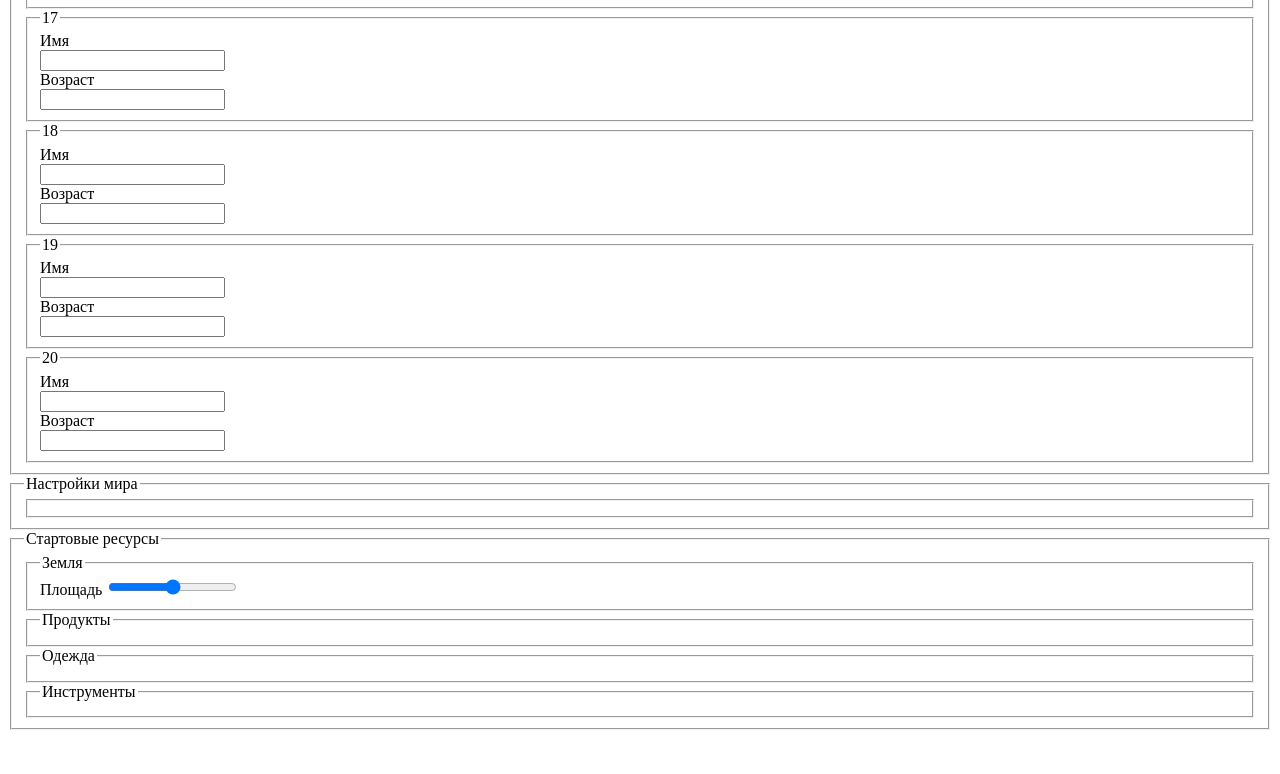
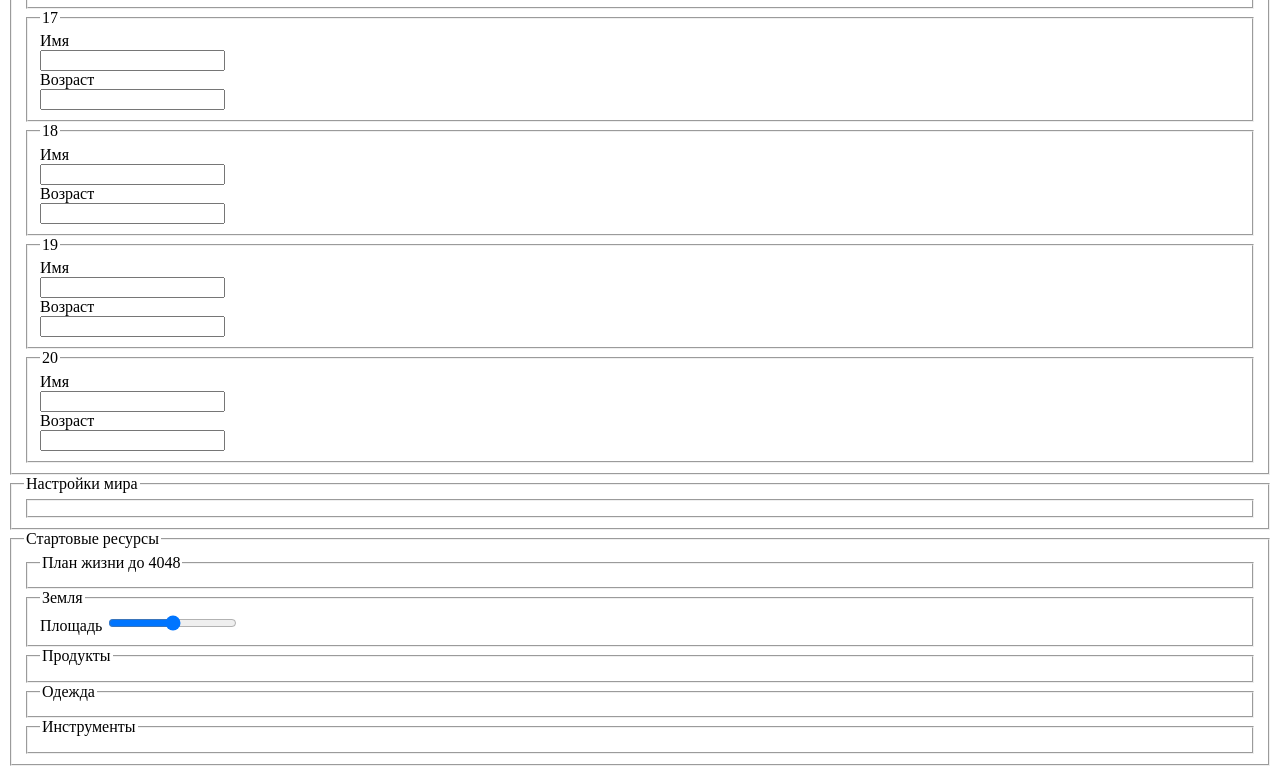
Before and after one commit to SergeyShashin/life, a plain HTML site: page index.html in a window 1280 px wide. Shown: the part 2319-3093 px from the top of the page. Before the commit the page ends 3057 px from the top, so only its background shows below. Drawn offline with nearby package versions, Linux system fonts and the light colour scheme.

Commit message:
Life updated 180424.

```diff
--- a/index.html
+++ b/index.html
@@ -286,6 +286,9 @@
     <fieldset>
       <legend>Стартовые ресурсы</legend>
       <fieldset>
+        <legend>План жизни до 4048</legend>
+      </fieldset>
+      <fieldset>
         <legend>Земля</legend>
         <label for="earth">Площадь</label>
         <input type="range" name=earth>
```
